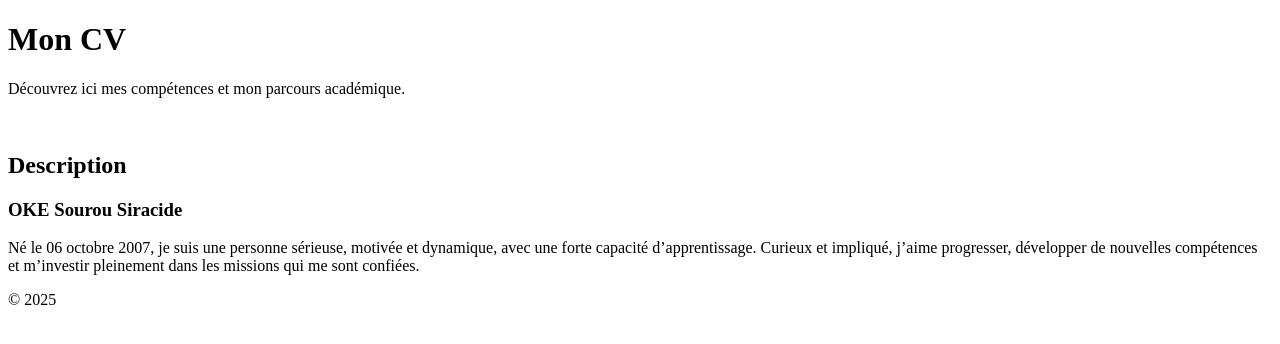
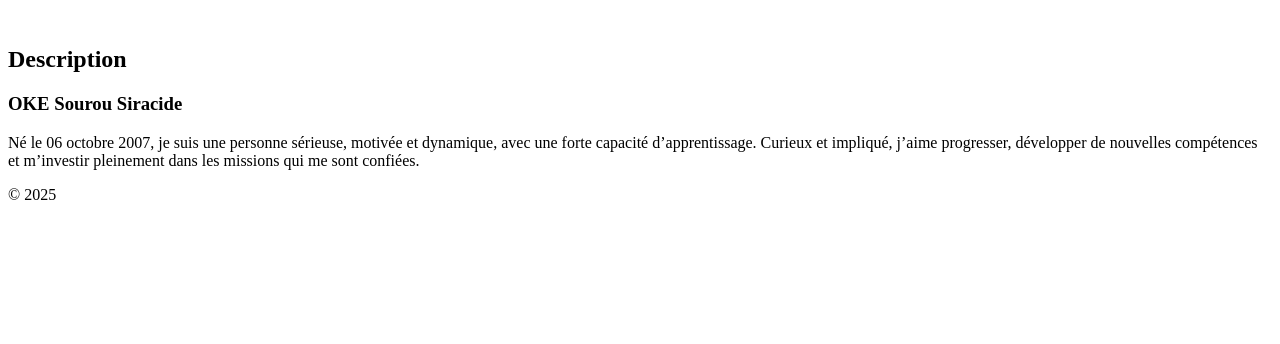
Before and after one commit to sira71234/mon_cv, a plain HTML site: page index.html in a window 1280 px wide. Drawn offline with Linux system fonts and the light colour scheme.

```diff
--- a/index.html
+++ b/index.html
@@ -8,8 +8,7 @@
 </head>
 <body>
     <header>
-        <h1>Mon CV</h1>
-        <p>Découvrez ici mes compétences et mon parcours académique.</p>
+
     </header>
 
      <section class="description">
```
